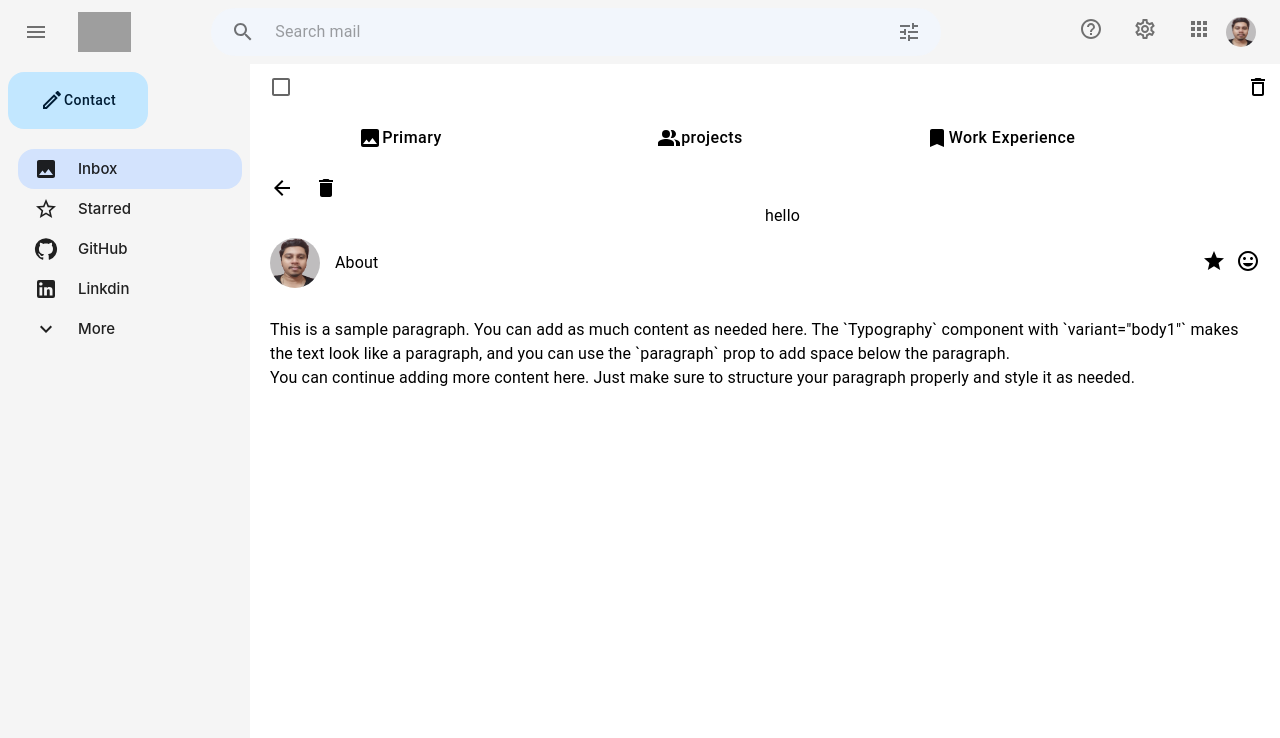
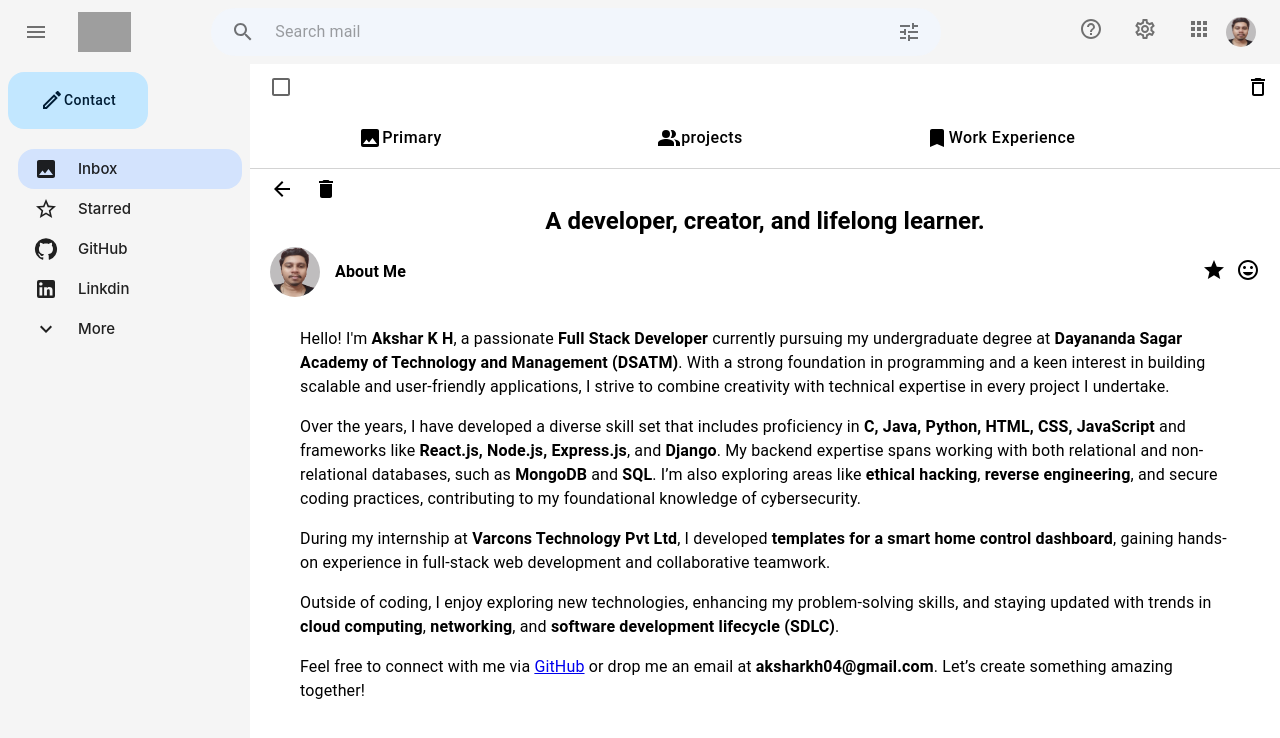
Before and after one commit to aksharkh/Gmail-Portfolio, a React (Create React App) app in the folder client/: page /emails/inbox/primary/1 in a window 1280 px wide. Shown: the top 738 px of the page. Built offline with nearby package versions, Linux system fonts and the light colour scheme; grey boxes are pictures that could not be loaded.

Commit message:
corrected routings in primary component

```diff
--- a/client/src/components/Email.jsx
+++ b/client/src/components/Email.jsx
@@ -28,9 +28,9 @@ function Email() {
   const navigate = useNavigate();  // Initialize navigate
 
   const emails = [
-    { id: 1, subject: 'About Me', content: 'This is the content of email 1', path: 'aboutme' },
-    { id: 2, subject: 'Email 2', content: 'This is the content of email 2', path: 'email2' },
-    { id: 3, subject: 'Email 3', content: 'This is the content of email 3', path: 'email3' },
+    { id: 1, subject: 'About Me', content: 'This is the content of email 1' },
+    { id: 2, subject: 'Email 2', content: 'This is the content of email 2' },
+    { id: 3, subject: 'Email 3', content: 'This is the content of email 3' },
   ];
 
   // Handle email click by navigating to the email detail route
--- a/client/src/components/Emails.jsx
+++ b/client/src/components/Emails.jsx
@@ -8,6 +8,7 @@ import { useOutletContext } from 'react-router-dom';
 const Wrapperprimary = styled(Box)({
   display: 'flex',
   alignItems: 'center',
+  borderBottom: '1px solid lightgray',
   '& > button': {
     minWidth: 300,
   },
--- a/client/src/components/ViewEmail.jsx
+++ b/client/src/components/ViewEmail.jsx
@@ -20,30 +20,45 @@ function ViewEmail() {
         <Delete style={{ marginLeft: '20px',cursor:'pointer' }} />
       </Box>
       <Box>
-        <Typography style={{ marginLeft: '50%' }}>hello</Typography>
+        <Typography variant="h5" align="center"><strong>A developer, creator, and lifelong learner.</strong></Typography>
       </Box>
       <Box
         style={{display: 'flex',alignItems: 'center',justifyContent: 'space-between', padding: '10px 20px', }}>
         <Box style={{ display: 'flex', alignItems: 'center' }}>
           <img
             src={Image} alt="img"style={{cursor: 'pointer',borderRadius: '50%',width: '50px',height: '50px',marginRight: '15px',}}/>
-          <Typography>About</Typography>
+          <Typography><strong>About Me</strong></Typography>
         </Box>
         <Box>
         <Star style={{ cursor: 'pointer' ,marginRight:'10px'}} />
         <InsertEmoticon style={{cursor:'pointer'}}/>
         </Box>
       </Box>
-      <Box style={{ padding: '20px' }}>
-        <Typography variant="body1" >
-          This is a sample paragraph. You can add as much content as needed here.
-          The `Typography` component with `variant="body1"` makes the text look like a paragraph,
-          and you can use the `paragraph` prop to add space below the paragraph.
+      <Box style={{ padding: '20px', paddingLeft: '50px',paddingRight: '50px' }}>
+      <Typography variant="body1" paragraph>
+          Hello! I'm <strong>Akshar K H</strong>, a passionate <strong>Full Stack Developer</strong> currently pursuing my undergraduate degree at
+          <strong> Dayananda Sagar Academy of Technology and Management (DSATM)</strong>. With a strong foundation in programming and a keen interest in
+          building scalable and user-friendly applications, I strive to combine creativity with technical expertise in every project I undertake.
+        </Typography>
+        <Typography variant="body1" paragraph>
+          Over the years, I have developed a diverse skill set that includes proficiency in <strong>C, Java, Python, HTML, CSS, JavaScript</strong> and frameworks like
+          <strong> React.js, Node.js, Express.js</strong>, and <strong>Django</strong>. My backend expertise spans working with both relational and non-relational databases, such as
+          <strong> MongoDB</strong> and <strong>SQL</strong>. I’m also exploring areas like <strong>ethical hacking</strong>, <strong>reverse engineering</strong>, and secure coding practices, contributing to my foundational knowledge of cybersecurity.
+        </Typography>
+
+        <Typography variant="body1" paragraph>
+          During my internship at <strong>Varcons Technology Pvt Ltd</strong>, I developed <strong>templates for a smart home control dashboard</strong>, gaining hands-on experience in full-stack web development and collaborative teamwork.
+        </Typography>
+        <Typography variant="body1" paragraph>
+          Outside of coding, I enjoy exploring new technologies, enhancing my problem-solving skills, and staying updated with trends in <strong>cloud computing</strong>, <strong>networking</strong>, and
+          <strong> software development lifecycle (SDLC)</strong>.
         </Typography>
         <Typography variant="body1">
-          You can continue adding more content here. Just make sure to structure your paragraph properly
-          and style it as needed.
+          Feel free to connect with me via <a href="https://github.com/aksharkh" target="_blank" rel="noopener noreferrer">GitHub</a> or drop me an email at
+          <strong> aksharkh04@gmail.com</strong>. Let’s create something amazing together!
         </Typography>
+
+
       </Box>
     </Box>
   );
```
Also changed, not shown: client/src/App.js (+6 -1 lines).
